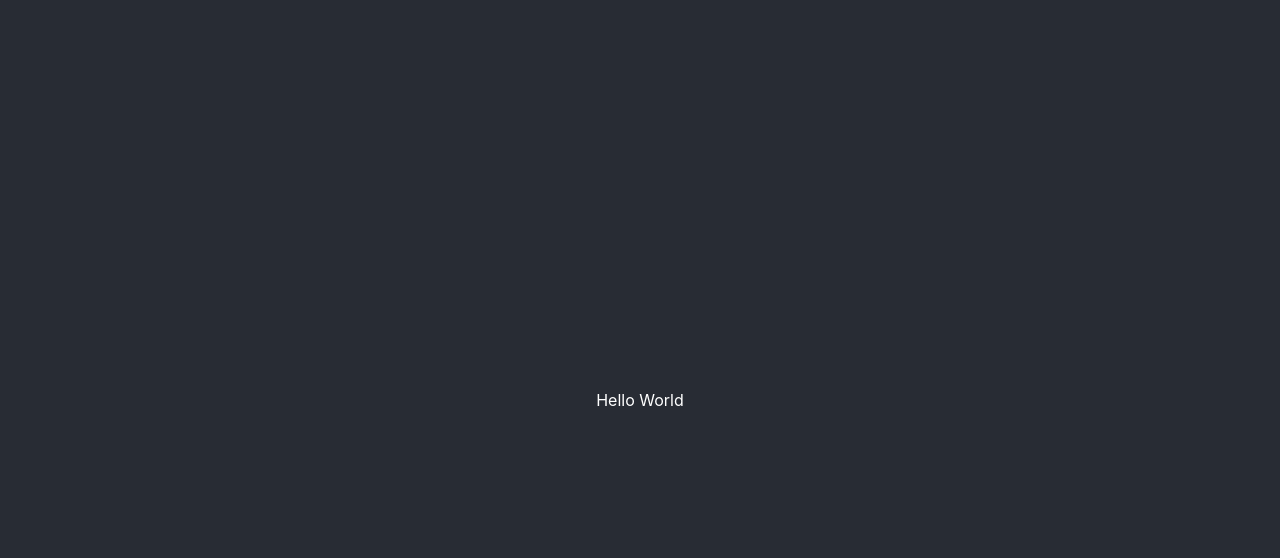
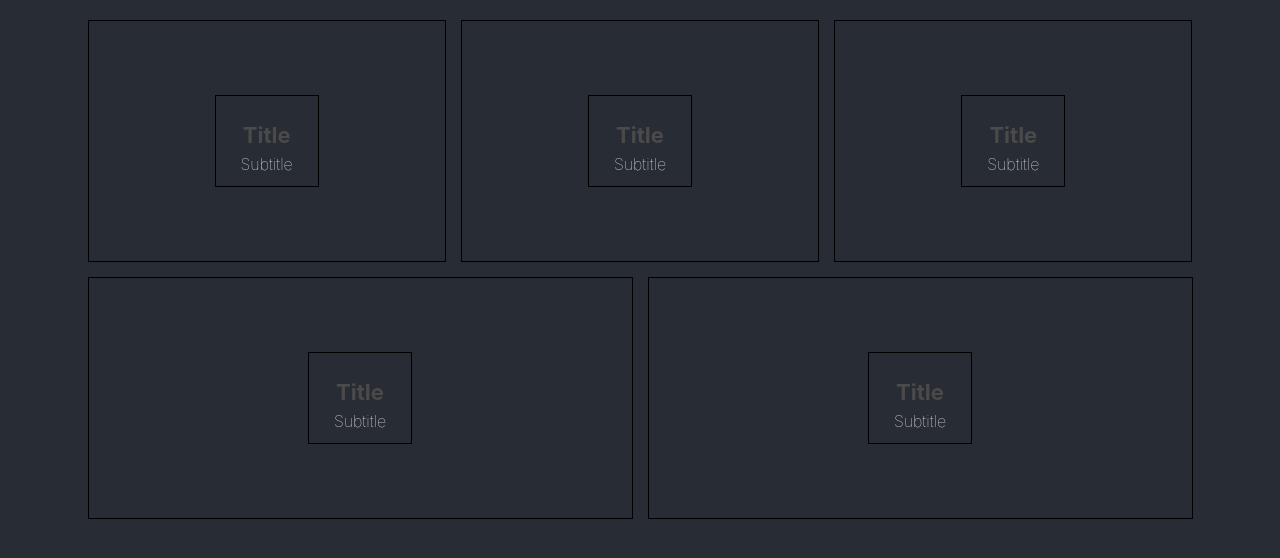
Before and after one commit to phat-marc/store, a React (Create React App) app: page / in a window 1280 px wide. Shown: the top 558 px of the page. Built offline with nearby package versions, Linux system fonts and the light colour scheme.

Commit message:
wireframe layouts

```diff
--- a/package.json
+++ b/package.json
@@ -6,6 +6,7 @@
     "@testing-library/jest-dom": "^4.2.4",
     "@testing-library/react": "^9.3.2",
     "@testing-library/user-event": "^7.1.2",
+    "node-sass": "^4.14.1",
     "react": "^16.13.1",
     "react-dom": "^16.13.1",
     "react-scripts": "3.4.1"
--- a/src/components/homepage.component.jsx
+++ b/src/components/homepage.component.jsx
@@ -1 +1,42 @@
 import React from 'react';
+
+import './homepage.styles.scss'
+
+const HomePage = () => (
+  <div className='home'>
+    <div className='dir-men'>
+      <div className='men-itm'>
+        <div className='contt'>
+          <h1 className='ttl'>Title</h1>
+          <span className='sbtl'>Subtitle</span>
+        </div>
+      </div>
+      <div className='men-itm'>
+        <div className='contt'>
+          <h1 className='ttl'>Title</h1>
+          <span className='sbtl'>Subtitle</span>
+        </div>
+      </div>
+      <div className='men-itm'>
+        <div className='contt'>
+          <h1 className='ttl'>Title</h1>
+          <span className='sbtl'>Subtitle</span>
+        </div>
+      </div>
+      <div className='men-itm'>
+        <div className='contt'>
+          <h1 className='ttl'>Title</h1>
+          <span className='sbtl'>Subtitle</span>
+        </div>
+      </div>
+      <div className='men-itm'>
+        <div className='contt'>
+          <h1 className='ttl'>Title</h1>
+          <span className='sbtl'>Subtitle</span>
+        </div>
+      </div>
+    </div>
+  </div>
+)
+
+export default HomePage
--- /dev/null
+++ b/src/components/homepage.styles.scss
@@ -0,0 +1,56 @@
+.home {
+  display: flex;
+  flex-direction: column;
+  align-items: center;
+  padding: 20px 80px;
+}
+
+.dir-men {
+  display: flex;
+  flex-wrap: wrap;
+  justify-content: space-between;
+  width: 100%;
+}
+
+.men-itm {
+  flex: 1 1 auto;
+  display: flex;
+  align-items: center;
+  justify-content: center;
+  margin: 0 7.5px 15px;
+  min-width: 30%;
+  height: 240px;
+  border: 1px solid black;
+
+
+  &:first-child {
+    margin-right: 7.5px;
+  }
+
+  &:last-child {
+    margin-left: 7.5px;
+  }
+
+  .contt {
+    display: flex;
+    flex-direction: column;
+    align-items: center;
+    justify-content: center;
+    padding: 0 25px;
+    height: 90px;
+    border: 1px solid black;
+
+
+    .ttl {
+      margin-bottom: 6px;
+      font-weight: bold;
+      font-size: 22px;
+      color: #4a4a4a;
+    }
+
+    .sbtl {
+      font-weight: lighter;
+      font-size: 16px;
+    }
+  }
+}
--- a/src/containers/App.css
+++ b/src/containers/App.css
@@ -37,13 +37,8 @@
   }
 } */
 
-.App-header {
+.App-wrapper {
   background-color: #282c34;
   min-height: 100vh;
-  display: flex;
-  flex-direction: column;
-  align-items: center;
-  justify-content: center;
-
   color: white;
 }
--- a/src/containers/App.js
+++ b/src/containers/App.js
@@ -1,11 +1,12 @@
 import React from 'react';
+import HomePage from '../components/homepage.component'
 // import logo from './logo.svg';
 import './App.css';
 
 function App() {
   return (
-    <div className="App-header">
-      Hello World
+    <div className="App-wrapper">
+      <HomePage />
     </div>
   );
 }
--- a/src/index.js
+++ b/src/index.js
@@ -15,4 +15,4 @@ ReactDOM.render(
 // If you want your app to work offline and load faster, you can change
 // unregister() to register() below. Note this comes with some pitfalls.
 // Learn more about service workers: https://bit.ly/CRA-PWA
-// serviceWorker.unregister();
+serviceWorker.register();
```
Also changed, not shown: 1 other file (tests, documents, lock files or other folders).
